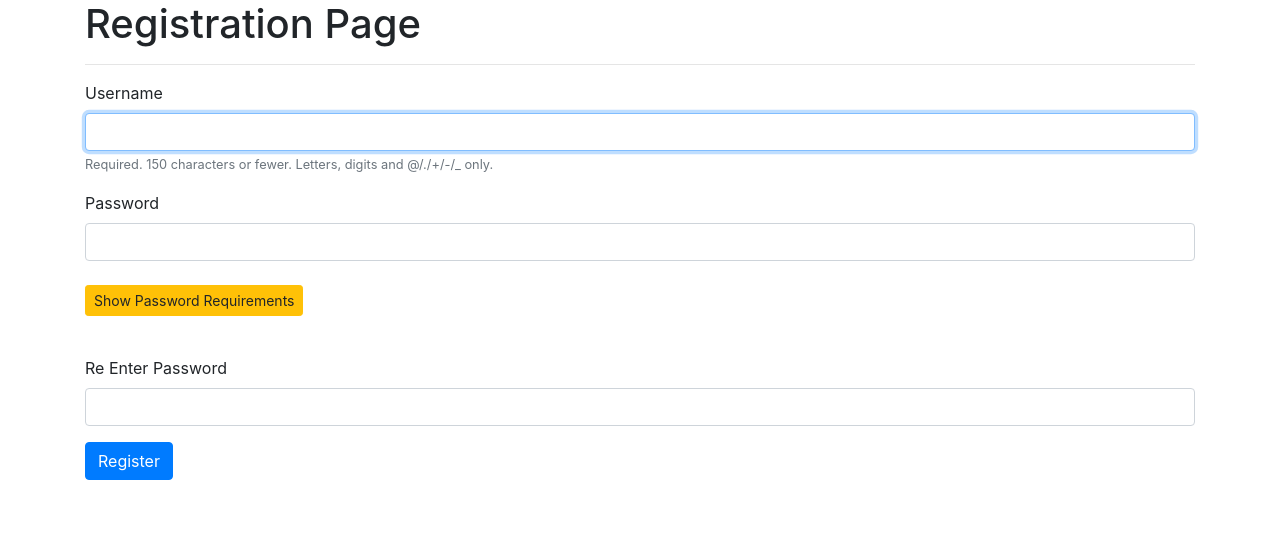
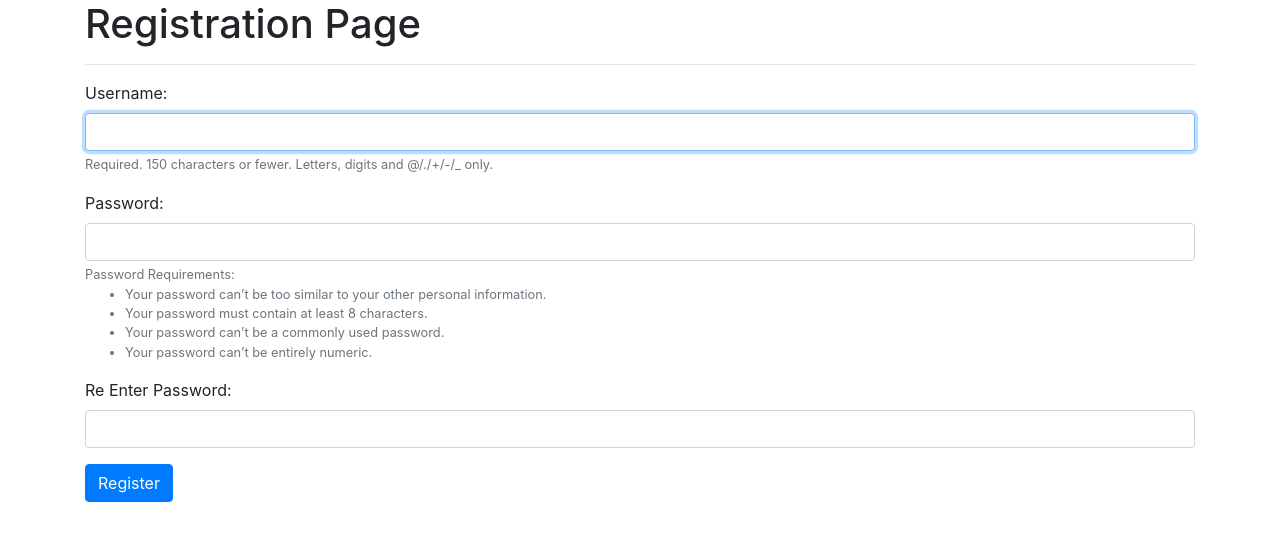
Before and after one commit to stefangouldson/django-user, a Django app: page /accounts/register/ in a window 1280 px wide. Shown: the part 56-597 px from the top of the page. Run offline with Django 3.2, Linux system fonts and the light colour scheme; some libraries are stand-ins or nearby versions.

Commit message:
version 1 finished

```diff
--- a/accounts/templates/registration/registration.html
+++ b/accounts/templates/registration/registration.html
@@ -24,21 +24,18 @@
     {% csrf_token %}
 
     <div class="form-group">
-        <label for="username">Username</label>
+        <label for="username">Username:</label>
         <input class="form-control" type="text" name="username" maxlength="150" autocapitalize="none" autocomplete="username" autofocus="" required="" id="id_username">
         <small class="text-muted">Required. 150 characters or fewer. Letters, digits and @/./+/-/_ only.</small>
     </div>
 
     <div class="form-group">
-        <label for="password1">Password</label>
+        <label for="password1">Password:</label>
         <input class="form-control" type="password" name="password1" autocomplete="new-password" required="" id="id_password1">
-        <br>
-        <button class="btn btn-warning btn-sm" type="button" data-toggle="collapse" data-target="#collapseExample" aria-expanded="false" aria-controls="collapseExample">Show Password Requirements</button>
-        <br><br>
-        <div class="collapse" id="collapseExample">
-            <div class="card card-body">
+
         <small class="text-muted">
-                <ul style="list-style-type: none;">
+            Password Requirements:
+            <ul>
                 <li>Your password can’t be too similar to your other personal information.</li>
                 <li>Your password must contain at least 8 characters.</li>
                 <li>Your password can’t be a commonly used password.</li>
@@ -46,18 +43,14 @@
             </ul>
         </small>
     </div>
-          </div>
- </div>
 
     <div class="form-group">
-        <label for="password2">Re Enter Password</label>
+        <label for="password2">Re Enter Password:</label>
         <input class="form-control" type="password" name="password2" autocomplete="new-password" required="" id="id_password2">
     </div>
 
     <button class="btn btn-primary">Register</button>
+
 </form>
 
-
-
-
 {% endblock %}
```
Also changed, not shown: accounts/templates/registration/login.html (+27 -1 lines), db.sqlite3. Lines whose indentation alone changed are shown as unchanged.
